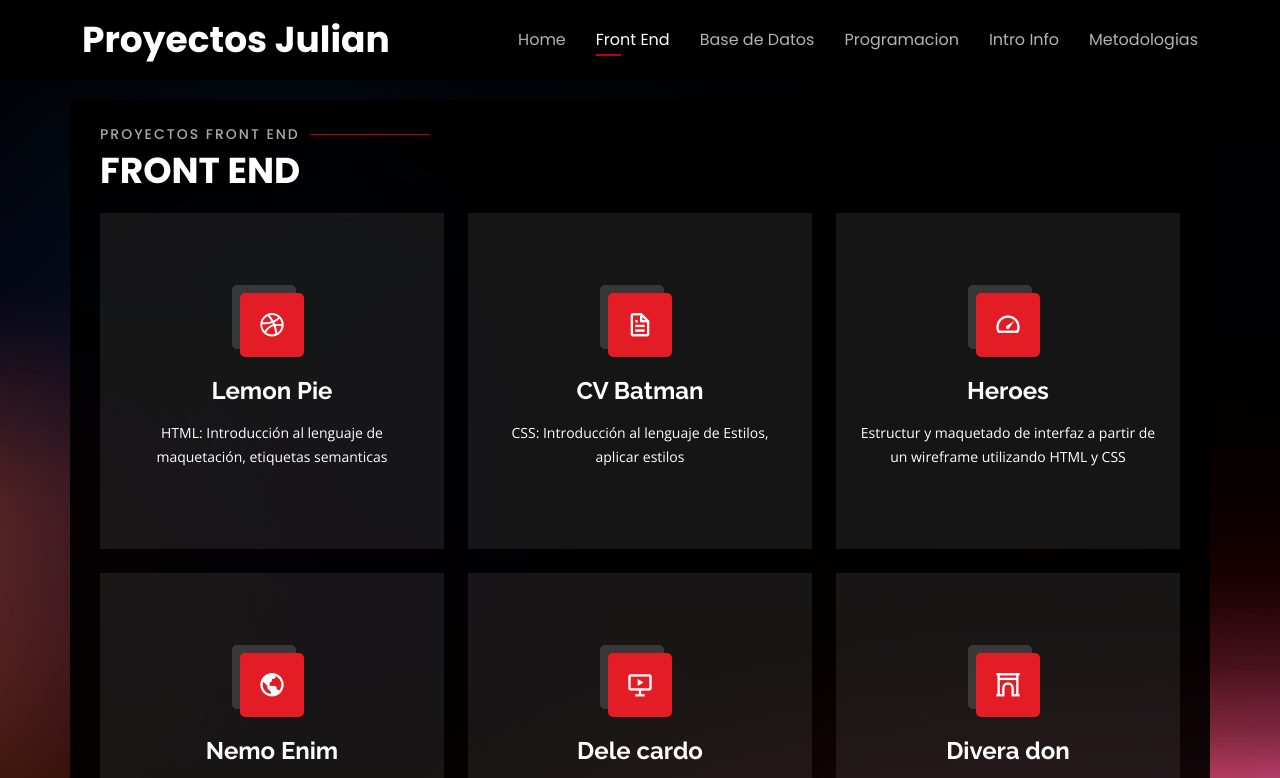
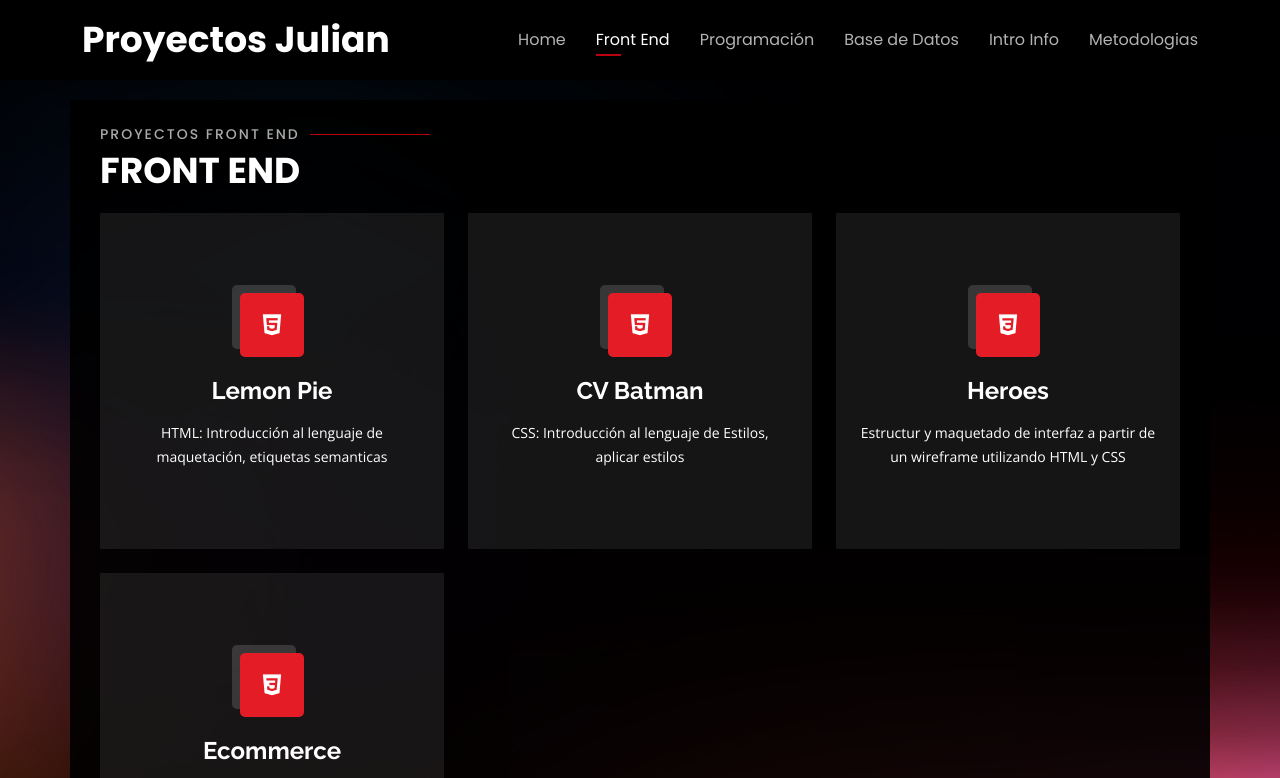
Before and after one commit to Julianfma/julianfma.github.io, a plain HTML site: page index.html in a window 1280 px wide. Both pictures are taken after a click on the link "Front End". Shown: the top 778 px of the page. Drawn offline with nearby package versions, Linux system fonts and the light colour scheme.

Commit message:
Modificación iconos Html Css Javascript

```diff
--- a/index.html
+++ b/index.html
@@ -50,8 +50,8 @@
         <ul>
           <li><a class="nav-link active" href="#header">Home</a></li>
           <li><a class="nav-link" href="#about">Front End</a></li>
-          <li><a class="nav-link" href="#resume">Base de Datos</a></li>
-          <li><a class="nav-link" href="#services">Programacion</a></li>
+          <li><a class="nav-link" href="#resume">Programación</a></li>
+          <li><a class="nav-link" href="#services">Base de Datos</a></li>
           <li><a class="nav-link" href="#portfolio">Intro Info</a></li>
           <li><a class="nav-link" href="#contact">Metodologias</a></li>
         </ul>
@@ -81,7 +81,7 @@
       <div class="row">
         <div class="col-lg-4 col-md-6 d-flex align-items-stretch">
           <div class="icon-box">
-            <div class="icon"><i class="bx bxl-dribbble"></i></div>
+            <div class="icon"><i class='bx bxl-html5'></i></div>
             <h4><a href="frontend/root/index.html">Lemon Pie</a></h4>
             <p>HTML: Introducción al lenguaje de maquetación, etiquetas semanticas </p>
             <!--HTML: Introducción al lenguaje de maquetación, etiquetas semanticas -->
@@ -90,7 +90,7 @@
 
         <div class="col-lg-4 col-md-6 d-flex align-items-stretch mt-4 mt-md-0">
           <div class="icon-box">
-            <div class="icon"><i class="bx bx-file"></i></div>
+            <div class="icon"><i class='bx bxl-html5'></i></i></div>
             <h4><a href="frontend/root/index.html">CV Batman</a></h4>
             <p>CSS: Introducción al lenguaje de Estilos, aplicar estilos</p>
           </div>
@@ -98,7 +98,7 @@
 
         <div class="col-lg-4 col-md-6 d-flex align-items-stretch mt-4 mt-lg-0">
           <div class="icon-box">
-            <div class="icon"><i class="bx bx-tachometer"></i></div>
+            <div class="icon"><i class='bx bxl-css3' ></i></i></div>
             <h4><a href="/frontend/heroes/index.html">Heroes</a></h4>
             <p>Estructur y maquetado de interfaz a partir de un wireframe utilizando HTML y CSS</p>
           </div>
@@ -106,27 +106,12 @@
 
         <div class="col-lg-4 col-md-6 d-flex align-items-stretch mt-4">
           <div class="icon-box">
-            <div class="icon"><i class="bx bx-world"></i></div>
-            <h4><a href="">Nemo Enim</a></h4>
+            <div class="icon"><i class='bx bxl-css3' ></i></div>
+            <h4><a href="">Ecommerce</a></h4>
             <p>At vero eos et accusamus et iusto odio dignissimos ducimus qui blanditiis</p>
           </div>
         </div>
 
-        <div class="col-lg-4 col-md-6 d-flex align-items-stretch mt-4">
-          <div class="icon-box">
-            <div class="icon"><i class="bx bx-slideshow"></i></div>
-            <h4><a href="">Dele cardo</a></h4>
-            <p>Quis consequatur saepe eligendi voluptatem consequatur dolor consequuntur</p>
-          </div>
-        </div>
-
-        <div class="col-lg-4 col-md-6 d-flex align-items-stretch mt-4">
-          <div class="icon-box">
-            <div class="icon"><i class="bx bx-arch"></i></div>
-            <h4><a href="">Divera don</a></h4>
-            <p>Modi nostrum vel laborum. Porro fugit error sit minus sapiente sit aspernatur</p>
-          </div>
-        </div>
 
 
       </div>
@@ -142,55 +127,55 @@
     <div class="container">
 
       <div class="section-title">
-        <h2>Proyectos Base de Datos</h2>
-        <p>base de Datos</p>
+        <h2>Proyectos Programación</h2>
+        <p>Programación Imperativa</p>
       </div>
 
       <div class="row">
         <div class="col-lg-4 col-md-6 d-flex align-items-stretch">
           <div class="icon-box">
-            <div class="icon"><i class="bx bxl-dribbble"></i></div>
-            <h4><a href="">Lorem Ipsum</a></h4>
+            <div class="icon"><i class='bx bxl-javascript' ></i></div>
+            <h4><a href="">Variables</a></h4>
             <p>Voluptatum deleniti atque corrupti quos dolores et quas molestias excepturi</p>
           </div>
         </div>
 
         <div class="col-lg-4 col-md-6 d-flex align-items-stretch mt-4 mt-md-0">
           <div class="icon-box">
-            <div class="icon"><i class="bx bx-file"></i></div>
-            <h4><a href="">Sed ut perspiciatis</a></h4>
+            <div class="icon"><i class='bx bxl-javascript' ></i></div>
+            <h4><a href="">Funciones</a></h4>
             <p>Duis aute irure dolor in reprehenderit in voluptate velit esse cillum dolore</p>
           </div>
         </div>
 
         <div class="col-lg-4 col-md-6 d-flex align-items-stretch mt-4 mt-lg-0">
           <div class="icon-box">
-            <div class="icon"><i class="bx bx-tachometer"></i></div>
-            <h4><a href="">Magni Dolores</a></h4>
+            <div class="icon"><i class='bx bxl-javascript' ></i></div>
+            <h4><a href="">Condicionales</a></h4>
             <p>Excepteur sint occaecat cupidatat non proident, sunt in culpa qui officia</p>
           </div>
         </div>
 
         <div class="col-lg-4 col-md-6 d-flex align-items-stretch mt-4">
           <div class="icon-box">
-            <div class="icon"><i class="bx bx-world"></i></div>
-            <h4><a href="">Nemo Enim</a></h4>
+            <div class="icon"><i class='bx bxl-javascript' ></i></div>
+            <h4><a href="">Bucles</a></h4>
             <p>At vero eos et accusamus et iusto odio dignissimos ducimus qui blanditiis</p>
           </div>
         </div>
 
         <div class="col-lg-4 col-md-6 d-flex align-items-stretch mt-4">
           <div class="icon-box">
-            <div class="icon"><i class="bx bx-slideshow"></i></div>
-            <h4><a href="">Dele cardo</a></h4>
+            <div class="icon"><i class='bx bxl-javascript' ></i></div>
+            <h4><a href="">Arrays</a></h4>
             <p>Quis consequatur saepe eligendi voluptatem consequatur dolor consequuntur</p>
           </div>
         </div>
 
         <div class="col-lg-4 col-md-6 d-flex align-items-stretch mt-4">
           <div class="icon-box">
-            <div class="icon"><i class="bx bx-arch"></i></div>
-            <h4><a href="">Divera don</a></h4>
+            <div class="icon"><i class='bx bxl-javascript' ></i></div>
+            <h4><a href="">Objetos</a></h4>
             <p>Modi nostrum vel laborum. Porro fugit error sit minus sapiente sit aspernatur</p>
           </div>
         </div>
```
